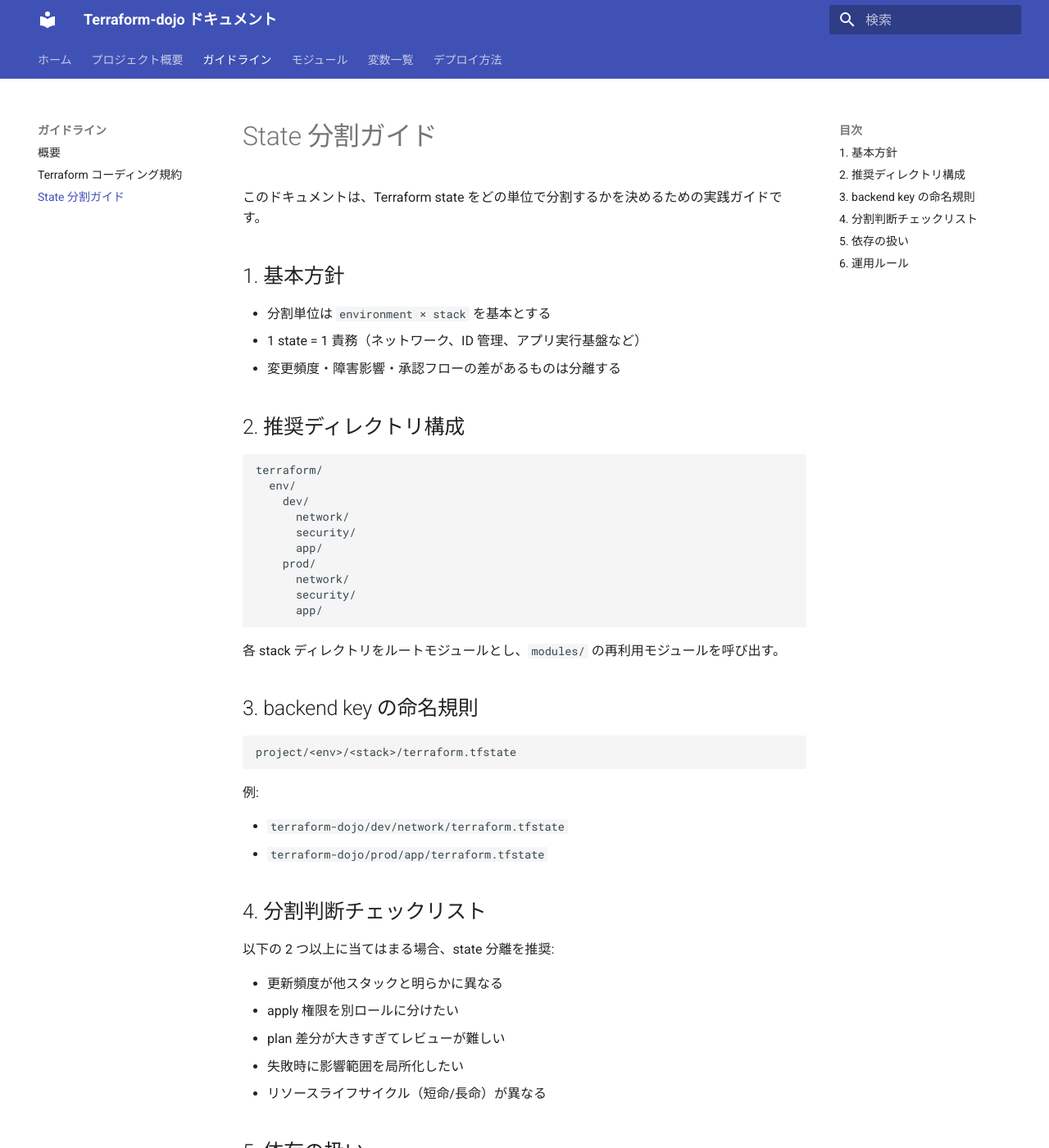
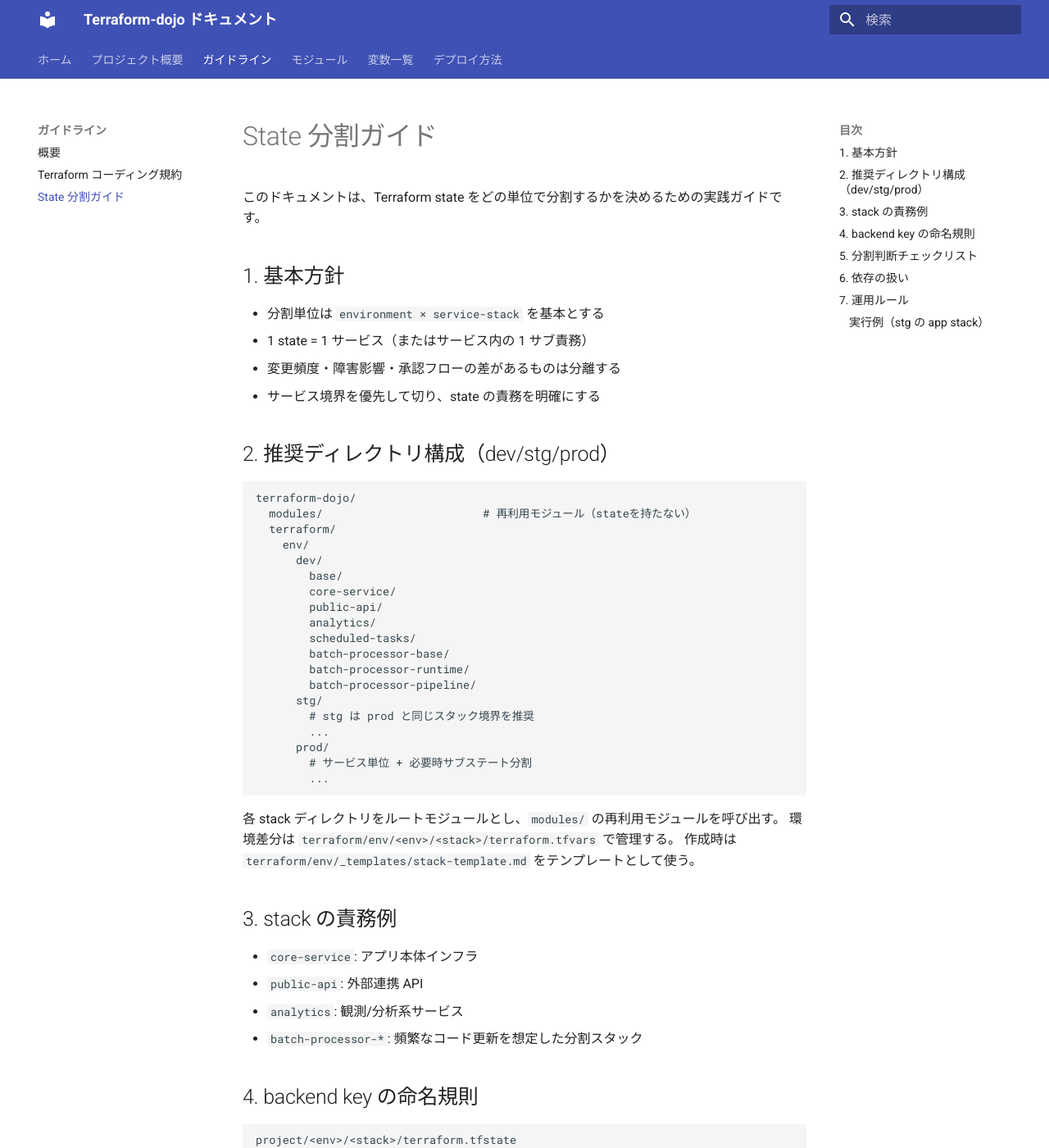
Before and after one commit to TakashiTakeyama/Terraform-dojo, an MkDocs documentation site: the page built from docs/guidelines/state-structure.md, in a window 1280 px wide and 1400 px high. Shown: the whole window at 82% size. Built offline with MkDocs 1.6.1 and Material for MkDocs 9.7.7, drawn with Linux system fonts in a browser that asks for light colours; some of the changed text lies outside the part shown.

Commit message:
State分割方針と環境構成ドキュメントを更新

````diff
--- a/docs/guidelines/state-structure.md
+++ b/docs/guidelines/state-structure.md
@@ -4,28 +4,47 @@
 
 ## 1. 基本方針
 
-- 分割単位は `environment × stack` を基本とする
-- 1 state = 1 責務（ネットワーク、ID 管理、アプリ実行基盤など）
+- 分割単位は `environment × service-stack` を基本とする
+- 1 state = 1 サービス（またはサービス内の 1 サブ責務）
 - 変更頻度・障害影響・承認フローの差があるものは分離する
+- サービス境界を優先して切り、state の責務を明確にする
 
-## 2. 推奨ディレクトリ構成
+## 2. 推奨ディレクトリ構成（dev/stg/prod）
 
 ```text
-terraform/
-  env/
-    dev/
-      network/
-      security/
-      app/
-    prod/
-      network/
-      security/
-      app/
+terraform-dojo/
+  modules/                        # 再利用モジュール（stateを持たない）
+  terraform/
+    env/
+      dev/
+        base/
+        core-service/
+        public-api/
+        analytics/
+        scheduled-tasks/
+        batch-processor-base/
+        batch-processor-runtime/
+        batch-processor-pipeline/
+      stg/
+        # stg は prod と同じスタック境界を推奨
+        ...
+      prod/
+        # サービス単位 + 必要時サブステート分割
+        ...
 ```
 
 各 stack ディレクトリをルートモジュールとし、`modules/` の再利用モジュールを呼び出す。
+環境差分は `terraform/env/<env>/<stack>/terraform.tfvars` で管理する。
+作成時は `terraform/env/_templates/stack-template.md` をテンプレートとして使う。
 
-## 3. backend key の命名規則
+## 3. stack の責務例
+
+- `core-service`: アプリ本体インフラ
+- `public-api`: 外部連携 API
+- `analytics`: 観測/分析系サービス
+- `batch-processor-*`: 頻繁なコード更新を想定した分割スタック
+
+## 4. backend key の命名規則
 
 ```text
 project/<env>/<stack>/terraform.tfstate
@@ -33,10 +52,11 @@
 
 例:
 
-- `terraform-dojo/dev/network/terraform.tfstate`
-- `terraform-dojo/prod/app/terraform.tfstate`
+- `terraform-dojo/dev/base/terraform.tfstate`
+- `terraform-dojo/stg/batch-worker-service/terraform.tfstate`
+- `terraform-dojo/prod/batch-processor-pipeline/terraform.tfstate`
 
-## 4. 分割判断チェックリスト
+## 5. 分割判断チェックリスト
 
 以下の 2 つ以上に当てはまる場合、state 分離を推奨:
 
@@ -46,14 +66,23 @@
 - 失敗時に影響範囲を局所化したい
 - リソースライフサイクル（短命/長命）が異なる
 
-## 5. 依存の扱い
+## 6. 依存の扱い
 
 - 原則は `data` ソースで参照し、state 直結を避ける
 - `terraform_remote_state` が必要な場合は、契約（必須 output とバージョン更新手順）を明文化する
 - 依存方向は一方向に保つ（例: `network -> app` で逆参照しない）
 
-## 6. 運用ルール
+## 7. 運用ルール
 
 - stack ごとに `terraform init/plan/apply` を実行する
 - CI は stack 単位で plan/apply ジョブを分離する
 - state 移行（`terraform state mv`）は専用手順書を用意して実施する
+
+### 実行例（stg の app stack）
+
+```bash
+cd terraform/env/stg/batch-worker-service
+terraform init
+terraform plan -var-file="terraform.tfvars"
+terraform apply -var-file="terraform.tfvars"
+```
````
Also changed, not shown: README.md (+9 -0 lines), docs/deployment.md (+35 -1 lines), docs/guidelines/terraform-coding-guideline.md (+2 -3 lines), 7 other files.
